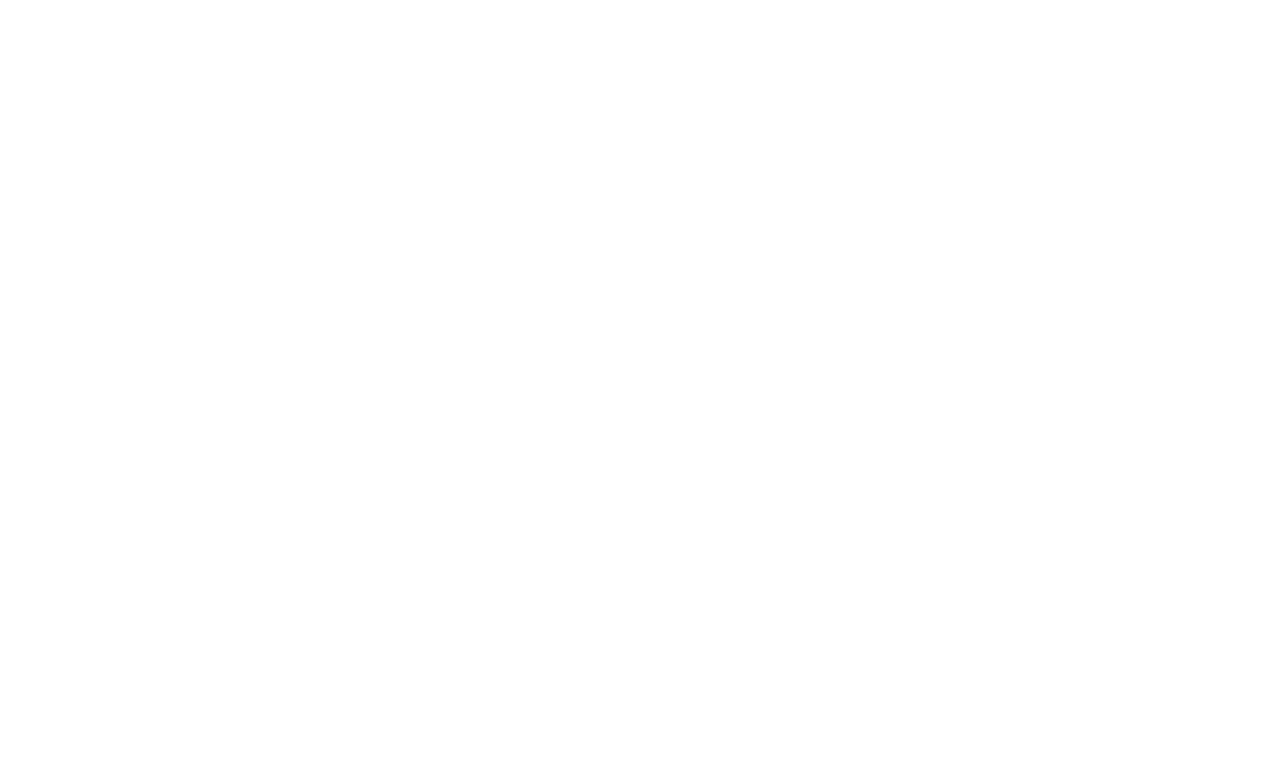
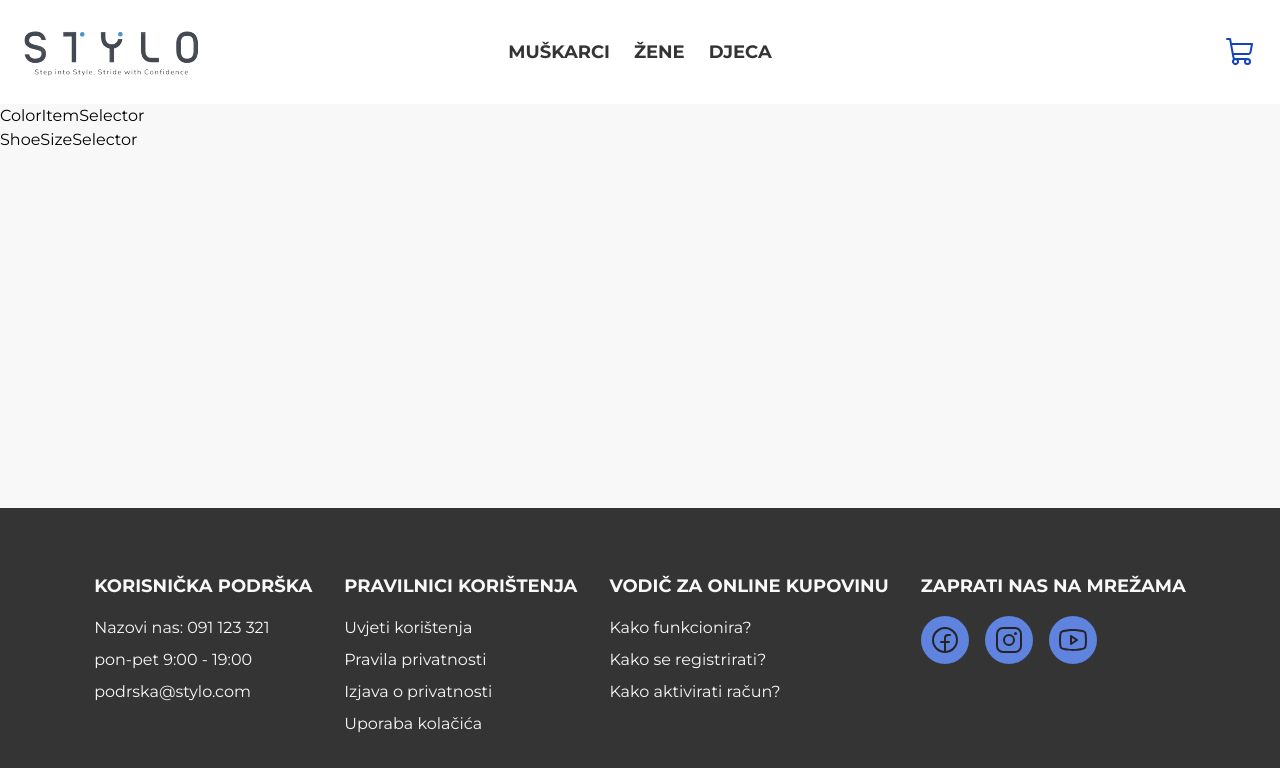
Before and after one commit to Filip1402/stylo-frontend, a React (Vite) app: page /product-list in a window 1280 px wide. Before the commit this address had no page. Shown: the top 768 px of the page. Built offline with nearby package versions, Linux system fonts and the light colour scheme.

Commit message:
Create empty files for required components

```diff
--- a/src/App.tsx
+++ b/src/App.tsx
@@ -5,6 +5,7 @@
 import Homepage from "./Pages/Homepage";
 import AccountVerification from "./Pages/AccountVerification";
 import Layout from "./Layout";
+import ProductList from "./Pages/ProductList";
 
 function App() {
   return (
@@ -12,6 +13,7 @@
       <Routes>
         <Route path="/" element={<Layout />}>
           <Route index element={<Homepage />} />
+          <Route path="/product-list" element={<ProductList />} />
         </Route>
         <Route path="/login" element={<Login />} />
         <Route path="/register" element={<Register />} />
--- /dev/null
+++ b/src/Components/atoms/ColorItem.tsx
@@ -0,0 +1,7 @@
+import React from "react";
+
+const ColorItem = () => {
+  return <div>ColorItem</div>;
+};
+
+export default ColorItem;
--- /dev/null
+++ b/src/Components/atoms/ShoeSizeItem.tsx
@@ -0,0 +1,7 @@
+import React from "react";
+
+const ShoeSizeItem = () => {
+  return <div>ShoeSizeItem</div>;
+};
+
+export default ShoeSizeItem;
--- /dev/null
+++ b/src/Components/molecules/ColorItemSelector.tsx
@@ -0,0 +1,7 @@
+import React from "react";
+
+const ColorItemSelector = () => {
+  return <div>ColorItemSelector</div>;
+};
+
+export default ColorItemSelector;
--- /dev/null
+++ b/src/Components/molecules/ShoeSizeSelector.tsx
@@ -0,0 +1,7 @@
+import React from "react";
+
+const ShoeSizeSelector = () => {
+  return <div>ShoeSizeSelector</div>;
+};
+
+export default ShoeSizeSelector;
--- /dev/null
+++ b/src/Pages/ProductList.tsx
@@ -0,0 +1,14 @@
+import React from "react";
+import ColorItemSelector from "../Components/molecules/ColorItemSelector";
+import ShoeSizeSelector from "../Components/molecules/ShoeSizeSelector";
+
+const ProductList = () => {
+  return (
+    <div>
+      <ColorItemSelector />
+      <ShoeSizeSelector />
+    </div>
+  );
+};
+
+export default ProductList;
```
